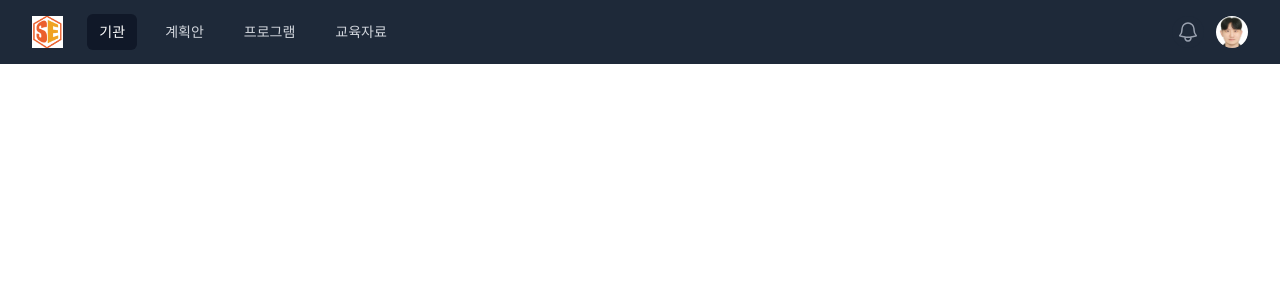
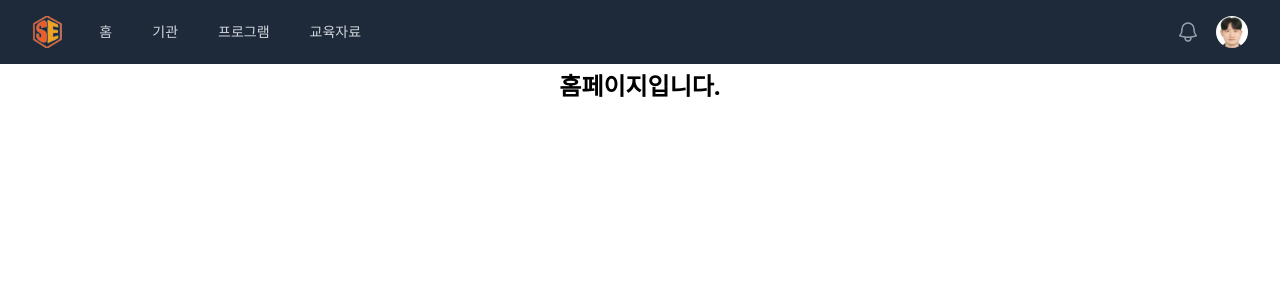
Before and after one commit to djdongjae/nuxt3-test, a Nuxt app: page / in a window 1280 px wide. Shown: the top 300 px of the page. Built offline with nearby package versions, Linux system fonts and the light colour scheme.

Commit message:
[#8] fix: 데이터 새로고침 해야만 데이터 불러와지는 문제 해결

```diff
--- a/components/layouts/header.vue
+++ b/components/layouts/header.vue
@@ -33,17 +33,15 @@
                     </div>
                     <div class="flex flex-1 items-center justify-center sm:items-stretch sm:justify-start">
                         <div class="flex shrink-0 items-center">
-                            <img class="h-8 w-auto"
-                                src="~/assets/img/silveredu_logo.png"
-                                alt="Your Company">
+                            <img class="h-8 w-auto" src="~/assets/img/silveredu_logo2.png" alt="Your Company">
                         </div>
                         <div class="hidden sm:ml-6 sm:block">
                             <div class="flex space-x-4">
                                 <!-- Current: "bg-gray-900 text-white", Default: "text-gray-300 hover:bg-gray-700 hover:text-white" -->
-                                <a href="#" class="rounded-md bg-gray-900 px-3 py-2 text-sm font-medium text-white"
-                                    aria-current="page">기관</a>
-                                <a href="#"
-                                    class="rounded-md px-3 py-2 text-sm font-medium text-gray-300 hover:bg-gray-700 hover:text-white">계획안</a>
+                                <a href="/"
+                                    class="rounded-md px-3 py-2 text-sm font-medium text-gray-300 hover:bg-gray-700 hover:text-white">홈</a>
+                                <a href="/list"
+                                    class="rounded-md px-3 py-2 text-sm font-medium text-gray-300 hover:bg-gray-700 hover:text-white">기관</a>
                                 <a href="#"
                                     class="rounded-md px-3 py-2 text-sm font-medium text-gray-300 hover:bg-gray-700 hover:text-white">프로그램</a>
                                 <a href="#"
--- a/layouts/default.vue
+++ b/layouts/default.vue
@@ -1,5 +1,5 @@
 <template>
-    <div>
+    <div class="w-full h-full">
         <LayoutsHeader />
         <slot></slot>
         <LayoutsFooter />
--- a/package.json
+++ b/package.json
@@ -11,6 +11,7 @@
   },
   "dependencies": {
     "@tailwindcss/vite": "^4.0.13",
+    "@vueuse/core": "^13.0.0",
     "nuxt": "^3.16.0",
     "tailwindcss": "^4.0.13",
     "vue": "^3.5.13",
--- a/pages/index.vue
+++ b/pages/index.vue
@@ -1,6 +1,6 @@
 <template>
-    <div>
-
+    <div class="w-full h-full flex justify-center items-center">
+        <h1 class="text-2xl font-extrabold m-1.5">홈페이지입니다.</h1>
     </div>
 </template>
 
```
Also changed, not shown: assets/img/silveredu_logo2.png (added), 1 other file (tests, documents, lock files or other folders).
